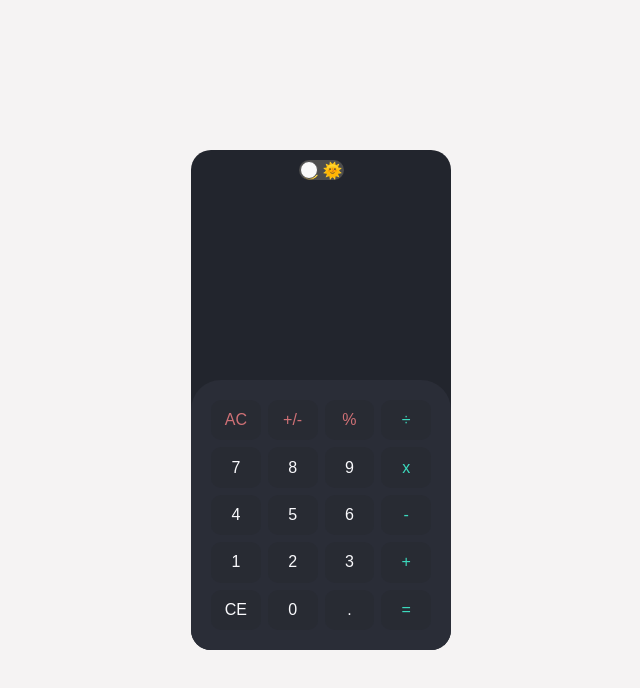
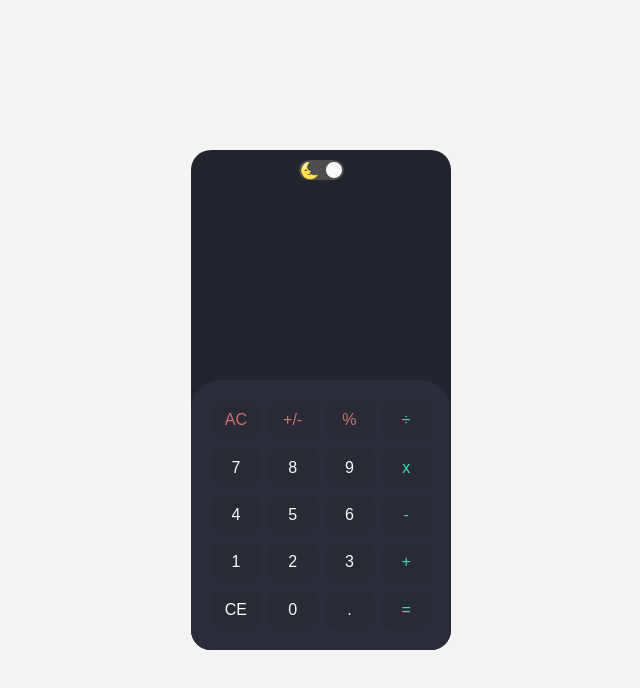
Before and after one commit to thatdeji/React-calculator, a React (Create React App) app: page / in a window 1280 px wide. Shown: the top 688 px of the page, without its empty margins (319-959 px from the left). Built offline with nearby package versions, Linux system fonts and the light colour scheme.

Commit message:
style different toggle state

```diff
--- a/src/features/Toggle/toggle.css
+++ b/src/features/Toggle/toggle.css
@@ -24,22 +24,34 @@
   display: flex;
   align-items: center;
   justify-content: space-between;
+  transition: opacity 0.25s ease 0s;
 }
 .toggle__mode--light {
   right: 1px;
+  opacity: 0;
 }
 .toggle__mode--dark {
   left: 1px;
+  opacity: 1;
+}
+.toggle__mode--light.is-toggle-clicked {
+  opacity: 1;
+}
+.toggle__mode--dark.is-toggle-clicked {
+  opacity: 0;
 }
 .toggle__thumb {
   position: absolute;
-  left: 1;
+  left: 26px;
   background-color: rgb(250, 250, 250);
   height: 18px;
   width: 18px;
   border-radius: 50%;
   transition: all 0.25s ease 0s;
   border: 1px solid rgb(77, 77, 77);
+}
+.toggle__thumb.is-toggle-clicked {
+  left: 1px;
 }
 .toggle__screen-readers {
   clip: rect(0px, 0px, 0px, 0px);
```
